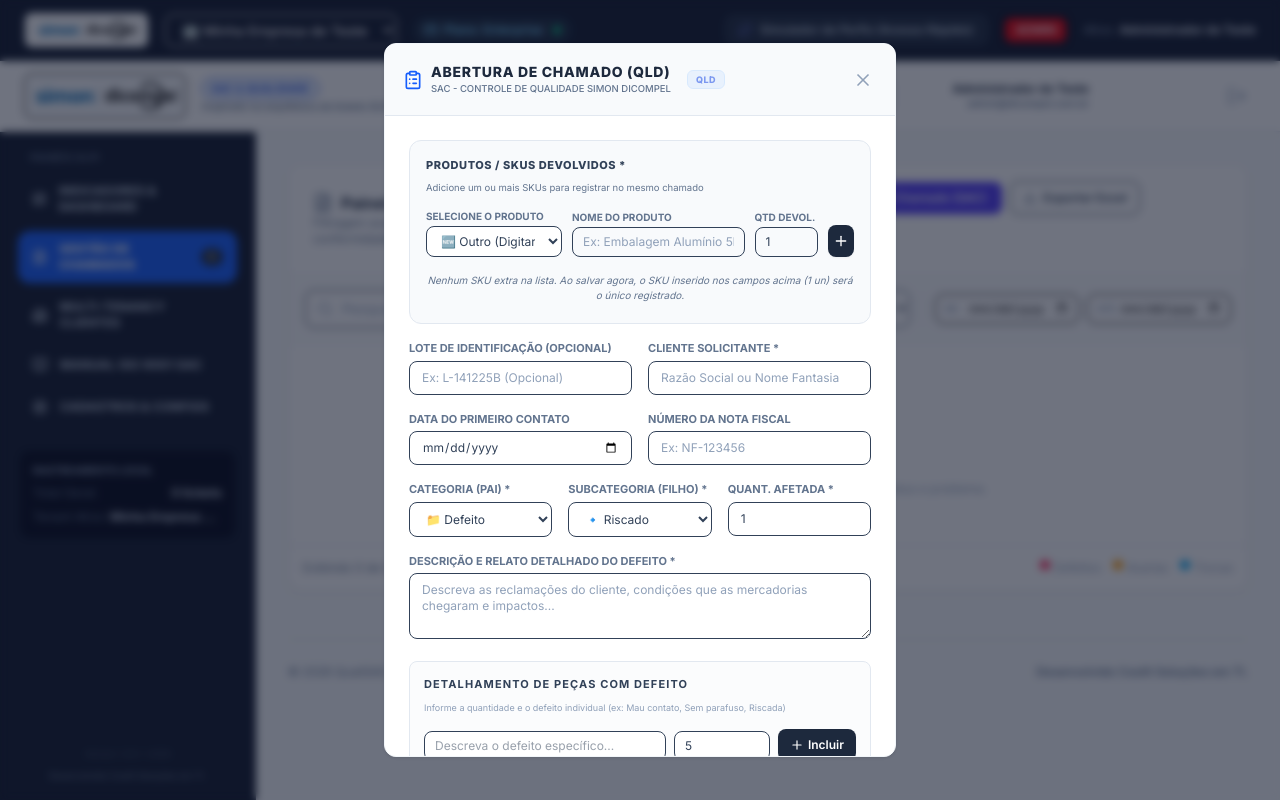
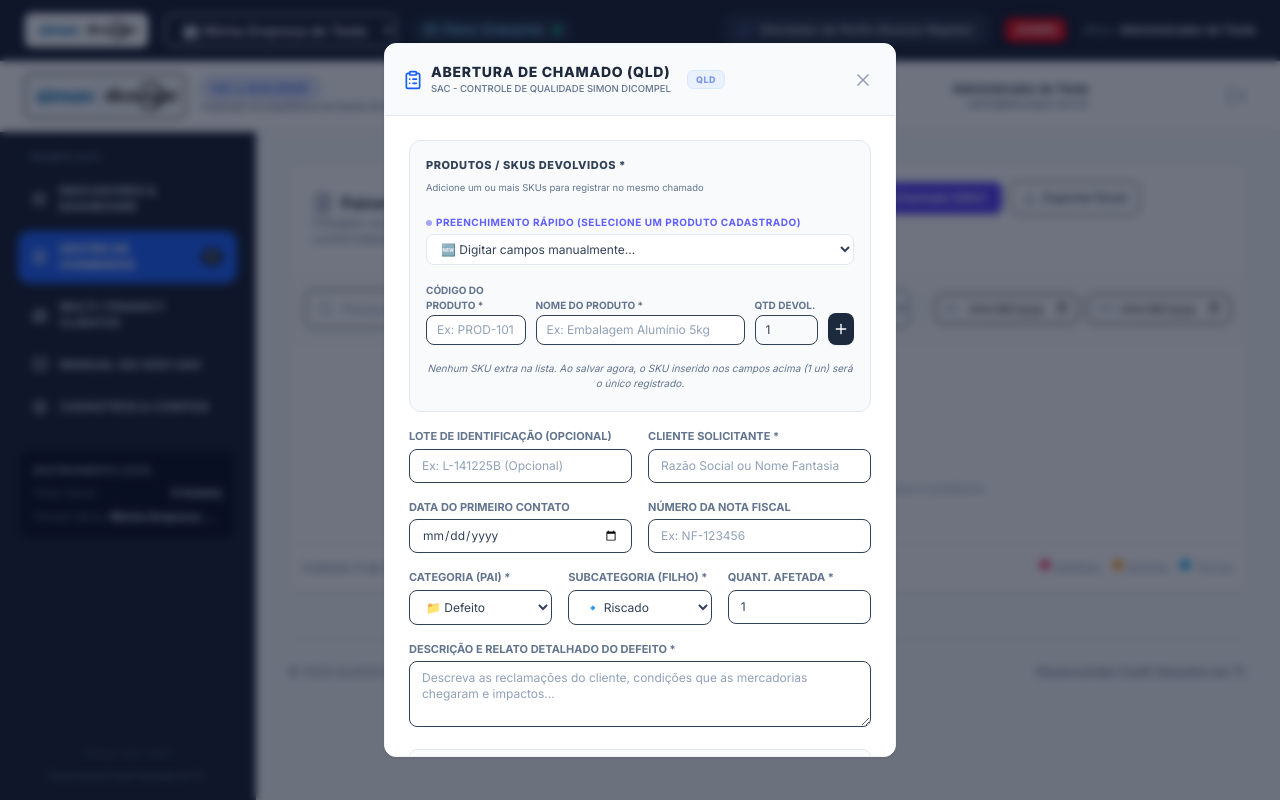
Before and after one commit to simon-dicompel/QUALISAC, a React (Vite) app: page / in a window 1280 px wide. Both pictures are taken after a click on the button "Novo chamado(QLD)". Built offline with nearby package versions, Linux system fonts and the light colour scheme.

Commit message:
feat(dashboard): add most claimed products chart
Implement a new bar chart on the dashboard to visualize products with the highest quantity of returns. Update product selection logic in the ticket modal to ensure valid data entry for product codes and names.

```diff
--- a/src/components/DashboardView.tsx
+++ b/src/components/DashboardView.tsx
@@ -963,6 +963,29 @@ export const DashboardView: React.FC<DashboardViewProps> = ({ tickets, products
     .sort((a, b) => b.Chamados - a.Chamados)
     .slice(0, 6);
 
+  // Bar chart data for the primary view: Top products with most claimed pieces
+  const mostClaimedProductsData = React.useMemo(() => {
+    const productMap: Record<string, { name: string; fullName: string; code: string; Chamados: number; Pecas: number }> = {};
+    tickets.forEach((t) => {
+      const code = t.productCode || 'N/A';
+      const name = t.productName || 'Desconhecido';
+      if (!productMap[code]) {
+        productMap[code] = {
+          name: name.length > 15 ? `${name.substring(0, 12)}...` : name,
+          fullName: name,
+          code,
+          Chamados: 0,
+          Pecas: 0
+        };
+      }
+      productMap[code].Chamados += 1;
+      productMap[code].Pecas += t.quantity || 0;
+    });
+    return Object.values(productMap)
+      .sort((a, b) => b.Pecas - a.Pecas) // Sort by total pieces returned
+      .slice(0, 6); // Top 6 products
+  }, [tickets, refreshTrigger]);
+
   // Custom tooltips
   const formatQuantity = (val: number) => `${val} unidades`;
 
@@ -1230,28 +1253,46 @@ export const DashboardView: React.FC<DashboardViewProps> = ({ tickets, products
           </div>
         </div>
 
-        {/* Chart B: Issue type bar */}
+        {/* Chart B: Produtos mais reclamados */}
         <div className="bg-white p-4.5 rounded-xl card-shadow border border-slate-100 xl:col-span-7">
           <div className="flex justify-between items-center">
             <div>
-              <h3 className="text-xs font-bold text-slate-800 uppercase tracking-wide">Volume por Tipo de Problema</h3>
-              <p className="text-[11px] text-slate-500">Total de chamados vs. total de mercadorias danificadas</p>
+              <h3 className="text-xs font-bold text-slate-800 uppercase tracking-wide">Produtos Mais Reclamados</h3>
+              <p className="text-[11px] text-slate-500">Volume de ocorrências e peças reclamadas por produto (Top 6)</p>
             </div>
           </div>
 
           <div className="h-64 mt-6">
-            <ResponsiveContainer width="100%" height="100%">
-              <BarChart data={issueTypeData}>
-                <CartesianGrid strokeDasharray="3 3" vertical={false} stroke="#f1f5f9" />
-                <XAxis dataKey="name" fontSize={11} stroke="#64748b" />
-                <YAxis yAxisId="left" stroke="#4f46e5" fontSize={11} label={{ value: 'Chamados', angle: -90, position: 'insideLeft', fontSize: 10, fill: '#4f46e5' }} />
-                <YAxis yAxisId="right" orientation="right" stroke="#7c3aed" fontSize={11} label={{ value: 'Peças Devolvidas', angle: 90, position: 'insideRight', fontSize: 10, fill: '#7c3aed' }} />
-                <Tooltip />
-                <Legend iconType="circle" wrapperStyle={{ fontSize: 11 }} />
-                <Bar yAxisId="left" dataKey="Qtd" name="Qtd Chamados" fill="#6366f1" radius={[4, 4, 0, 0]} barSize={25} />
-                <Bar yAxisId="right" dataKey="Pecas" name="Peças Devolvidas" fill="#c084fc" radius={[4, 4, 0, 0]} barSize={25} />
-              </BarChart>
-            </ResponsiveContainer>
+            {mostClaimedProductsData.length > 0 ? (
+              <ResponsiveContainer width="100%" height="100%">
+                <BarChart data={mostClaimedProductsData} margin={{ top: 10, right: 10, left: -10, bottom: 5 }}>
+                  <CartesianGrid strokeDasharray="3 3" vertical={false} stroke="#f1f5f9" />
+                  <XAxis dataKey="name" fontSize={10} stroke="#64748b" tickLine={false} />
+                  <YAxis yAxisId="left" stroke="#3b82f6" fontSize={10} tickLine={false} label={{ value: 'Chamados', angle: -90, position: 'insideLeft', fontSize: 9, fill: '#3b82f6', offset: -5 }} />
+                  <YAxis yAxisId="right" orientation="right" stroke="#f43f5e" fontSize={10} tickLine={false} label={{ value: 'Peças Devolvidas', angle: 90, position: 'insideRight', fontSize: 9, fill: '#f43f5e', offset: -5 }} />
+                  <Tooltip
+                    formatter={(value, name, props) => {
+                      if (name === 'Chamados') return [`${value} chamado(s)`];
+                      return [`${value} peça(s) devolvida(s)`];
+                    }}
+                    labelFormatter={(label, items) => {
+                      if (items && items[0]) {
+                        return `${items[0].payload.fullName} (SKU: ${items[0].payload.code})`;
+                      }
+                      return label;
+                    }}
+                    contentStyle={{ fontSize: 11, borderRadius: 8 }}
+                  />
+                  <Legend iconType="circle" wrapperStyle={{ fontSize: 11 }} />
+                  <Bar yAxisId="left" dataKey="Chamados" name="Chamados" fill="#3b82f6" radius={[4, 4, 0, 0]} barSize={22} />
+                  <Bar yAxisId="right" dataKey="Pecas" name="Peças Devolvidas" fill="#f43f5e" radius={[4, 4, 0, 0]} barSize={22} />
+                </BarChart>
+              </ResponsiveContainer>
+            ) : (
+              <div className="h-full flex items-center justify-center text-slate-400 text-xs italic">
+                Nenhum produto com chamados registrados.
+              </div>
+            )}
           </div>
         </div>
       </div>
--- a/src/components/NewTicketModal.tsx
+++ b/src/components/NewTicketModal.tsx
@@ -38,7 +38,7 @@ export const NewTicketModal: React.FC<NewTicketModalProps> = ({
   issueTypes,
   isSpecial = false,
 }) => {
-  const [productCode, setProductCode] = useState(products[0]?.code || 'CUSTOM');
+  const [productCode, setProductCode] = useState(products[0]?.code || '');
   const [customProductName, setCustomProductName] = useState(products[0]?.name || '');
   const [batch, setBatch] = useState('');
   const [clientName, setClientName] = useState('');
@@ -70,7 +70,7 @@ export const NewTicketModal: React.FC<NewTicketModalProps> = ({
   React.useEffect(() => {
     if (isOpen) {
       const firstProd = products[0];
-      setProductCode(firstProd?.code || 'CUSTOM');
+      setProductCode(firstProd?.code || '');
       setCustomProductName(firstProd?.name || '');
       setBatch('');
       setClientName('');
@@ -97,12 +97,13 @@ export const NewTicketModal: React.FC<NewTicketModalProps> = ({
   if (!isOpen) return null;
 
   const handleProductSelect = (code: string) => {
-    setProductCode(code);
     if (code === 'CUSTOM') {
+      setProductCode('');
       setCustomProductName('');
     } else {
       const found = products.find((p) => p.code === code);
       if (found) {
+        setProductCode(found.code);
         setCustomProductName(found.name);
       }
     }
@@ -128,16 +129,16 @@ export const NewTicketModal: React.FC<NewTicketModalProps> = ({
       return;
     }
 
-    if (!hasItems && !customProductName.trim()) {
-      alert('Por favor, selecione ou digite o nome do produto.');
+    if (!hasItems && (!productCode.trim() || !customProductName.trim())) {
+      alert('Por favor, informe o código e o nome do produto.');
       return;
     }
 
     const finalItems = hasItems ? itemsList : [
       {
         id: `item_${Date.now()}`,
-        productCode: productCode === 'CUSTOM' ? 'PROD-CUSTOM' : productCode,
-        productName: customProductName,
+        productCode: productCode.trim() || 'PROD-CUSTOM',
+        productName: customProductName.trim(),
         quantity: quantity,
       }
     ];
@@ -243,35 +244,50 @@ export const NewTicketModal: React.FC<NewTicketModalProps> = ({
               )}
             </div>
 
-            {/* Selector and Inputs for item */}
-            <div className="grid grid-cols-1 md:grid-cols-12 gap-2.5 items-end">
-              <div className="md:col-span-4">
-                <label className="block text-[10px] font-bold text-slate-500 uppercase mb-0.5">Selecione o Produto</label>
+            {/* Quick pre-fill selector */}
+            <div className="pt-1.5 pb-0.5">
+              <label className="block text-[10px] font-bold text-indigo-500 uppercase tracking-wider mb-1 flex items-center gap-1">
+                <span className="w-1.5 h-1.5 bg-indigo-500 rounded-full animate-pulse"></span>
+                Preenchimento Rápido (Selecione um Produto Cadastrado)
+              </label>
               <select
                 id="modal-product-select"
-                  value={productCode}
+                value={products.some(p => p.code === productCode && p.name === customProductName) ? productCode : 'CUSTOM'}
                 onChange={(e) => handleProductSelect(e.target.value)}
-                  className="w-full px-2.5 py-1.5 border border-slate-250 rounded-lg text-xs bg-white text-slate-700 focus:outline-none focus:ring-2 focus:ring-blue-500"
+                className="w-full px-2.5 py-1.5 border border-slate-200 rounded-lg text-xs bg-white text-slate-700 focus:outline-none focus:ring-2 focus:ring-indigo-500 cursor-pointer"
               >
+                <option value="CUSTOM">🆕 Digitar campos manualmente...</option>
                 {products.map((p) => (
                   <option key={p.code} value={p.code}>
-                      🏷️ {p.code} ({p.name.substring(0, 20)}...)
+                    🏷️ {p.code} — {p.name}
                   </option>
                 ))}
-                  <option value="CUSTOM">🆕 Outro (Digitar personalizado)</option>
               </select>
             </div>
 
-              <div className="md:col-span-5">
-                <label className="block text-[10px] font-bold text-slate-500 uppercase mb-0.5">Nome do Produto</label>
+            {/* Selector and Inputs for item */}
+            <div className="grid grid-cols-1 md:grid-cols-12 gap-2.5 items-end pt-1">
+              <div className="md:col-span-3">
+                <label className="block text-[10px] font-bold text-slate-500 uppercase mb-0.5">Código do Produto *</label>
+                <input
+                  id="modal-product-code-input"
+                  type="text"
+                  placeholder="Ex: PROD-101"
+                  value={productCode}
+                  onChange={(e) => setProductCode(e.target.value)}
+                  className="w-full px-2.5 py-1.5 border border-slate-250 rounded-lg text-xs text-slate-700 placeholder-slate-400 focus:outline-none focus:ring-2 focus:ring-blue-500 bg-white"
+                />
+              </div>
+
+              <div className="md:col-span-6">
+                <label className="block text-[10px] font-bold text-slate-500 uppercase mb-0.5">Nome do Produto *</label>
                 <input
                   id="modal-product-name-input"
                   type="text"
-                  disabled={productCode !== 'CUSTOM'}
                   placeholder="Ex: Embalagem Alumínio 5kg"
                   value={customProductName}
                   onChange={(e) => setCustomProductName(e.target.value)}
-                  className="w-full px-2.5 py-1.5 border border-slate-250 rounded-lg text-xs text-slate-700 placeholder-slate-400 focus:outline-none focus:ring-2 focus:ring-blue-500 disabled:bg-slate-100"
+                  className="w-full px-2.5 py-1.5 border border-slate-250 rounded-lg text-xs text-slate-700 placeholder-slate-400 focus:outline-none focus:ring-2 focus:ring-blue-500 bg-white"
                 />
               </div>
 
@@ -292,11 +308,15 @@ export const NewTicketModal: React.FC<NewTicketModalProps> = ({
                   type="button"
                   title="Adicionar SKU ao chamado"
                   onClick={() => {
+                    if (!productCode.trim()) {
+                      alert('Por favor, informe o código do produto.');
+                      return;
+                    }
                     if (!customProductName.trim()) {
                       alert('Por favor, informe o nome do produto.');
                       return;
                     }
-                    const sku = productCode === 'CUSTOM' ? 'PROD-CUSTOM' : productCode;
+                    const sku = productCode.trim();
 
                     // Check if already in itemsList
                     if (itemsList.some(item => item.productCode === sku)) {
@@ -307,15 +327,14 @@ export const NewTicketModal: React.FC<NewTicketModalProps> = ({
                     const item = {
                       id: `item_${Date.now()}`,
                       productCode: sku,
-                      productName: customProductName,
+                      productName: customProductName.trim(),
                       quantity: quantity,
                     };
                     setItemsList((prev) => [...prev, item]);
 
                     // Reset single selection inputs
-                    const nextProd = products[0];
-                    setProductCode(nextProd?.code || 'CUSTOM');
-                    setCustomProductName(nextProd?.name || '');
+                    setProductCode('');
+                    setCustomProductName('');
                     setQuantity(1);
                   }}
                   className="w-full py-2 bg-slate-800 hover:bg-slate-900 text-white rounded-lg text-xs font-bold flex items-center justify-center transition-colors cursor-pointer shadow-xs"
```
Lines whose indentation alone changed are shown as unchanged.
